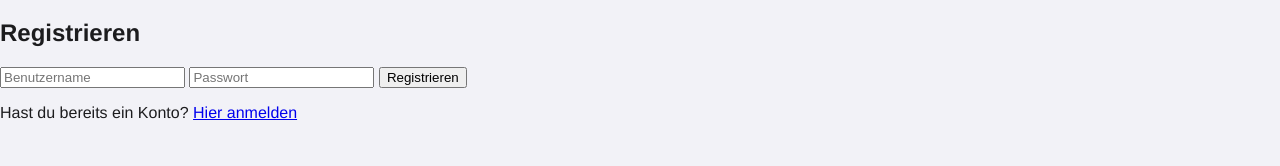
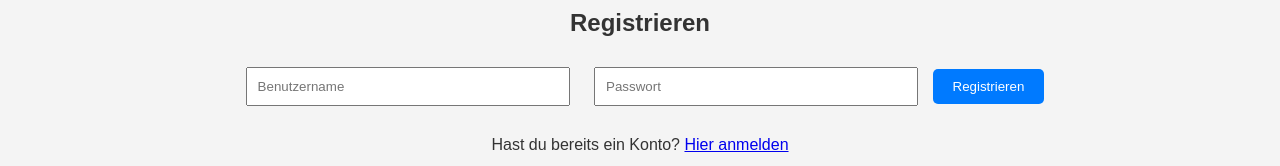
Before and after one commit to Flamecodes1/iphone-database, a plain HTML site: page iphone-database/index.html in a window 1280 px wide. Shown: the part 1776-1942 px from the top of the page. Before the commit the page ends 1914 px from the top, so only its background shows below. Drawn offline with Linux system fonts and the light colour scheme.

Commit message:
Update styles.css

```diff
--- a/iphone-database/styles.css
+++ b/iphone-database/styles.css
@@ -87,3 +87,34 @@ header p {
 .show .details {
     display: block;
 }
+body {
+    font-family: Arial, sans-serif;
+    background-color: #f4f4f4;
+    color: #333;
+    padding: 20px;
+    text-align: center;
+}
+
+input {
+    margin: 10px;
+    padding: 10px;
+    width: 80%;
+    max-width: 300px;
+}
+
+button {
+    padding: 10px 20px;
+    background-color: #007aff;
+    color: #fff;
+    border: none;
+    cursor: pointer;
+    border-radius: 5px;
+}
+
+button:hover {
+    background-color: #005bb5;
+}
+
+form {
+    margin-bottom: 20px;
+}
```
